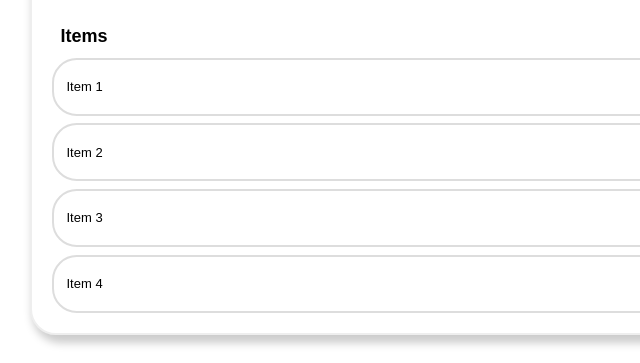
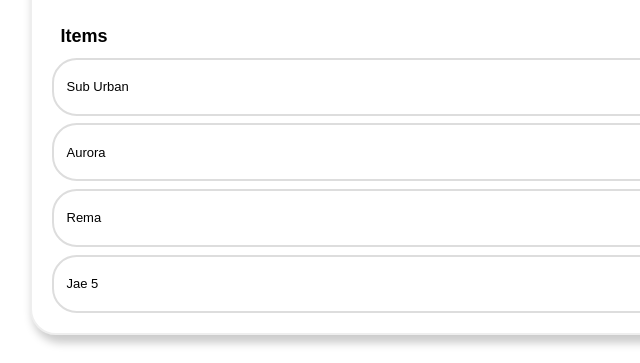
Before and after one commit to bravo-stack/Item-Lister, a plain HTML site: page index.html in a window 1280 px wide. Shown: the part 181-544 px from the top of the page, 0-640 px from the left. Drawn offline with Linux system fonts and the light colour scheme.

Commit message:
modified the list items, default text

```diff
--- a/index.html
+++ b/index.html
@@ -21,10 +21,10 @@
             </form>
             <h2 class="title title2">Items</h2>
             <ul id="items" class="list-group">
-                <li class="list-group-item">Item 1 <button class="delete-btn">x</button></li>
-                <li class="list-group-item">Item 2 <button class="delete-btn">x</button></li>
-                <li class="list-group-item">Item 3 <button class="delete-btn">x</button></li>
-                <li class="list-group-item">Item 4 <button class="delete-btn">x</button></li>
+                <li class="list-group-item">Sub Urban <button class="delete-btn">x</button></li>
+                <li class="list-group-item">Aurora <button class="delete-btn">x</button></li>
+                <li class="list-group-item">Rema <button class="delete-btn">x</button></li>
+                <li class="list-group-item">Jae 5 <button class="delete-btn">x</button></li>
             </ul>
         </div>
     </div>
```
